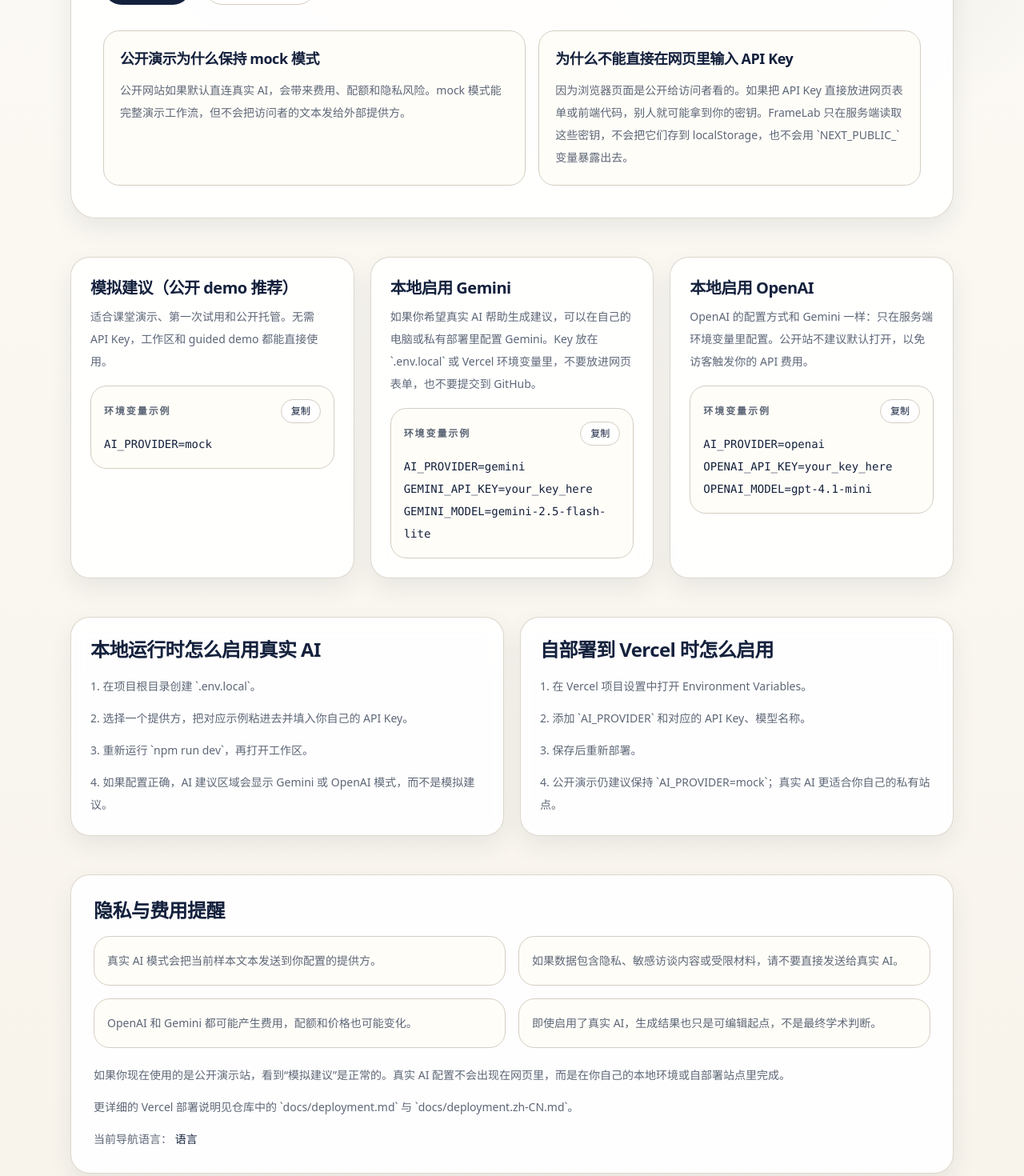
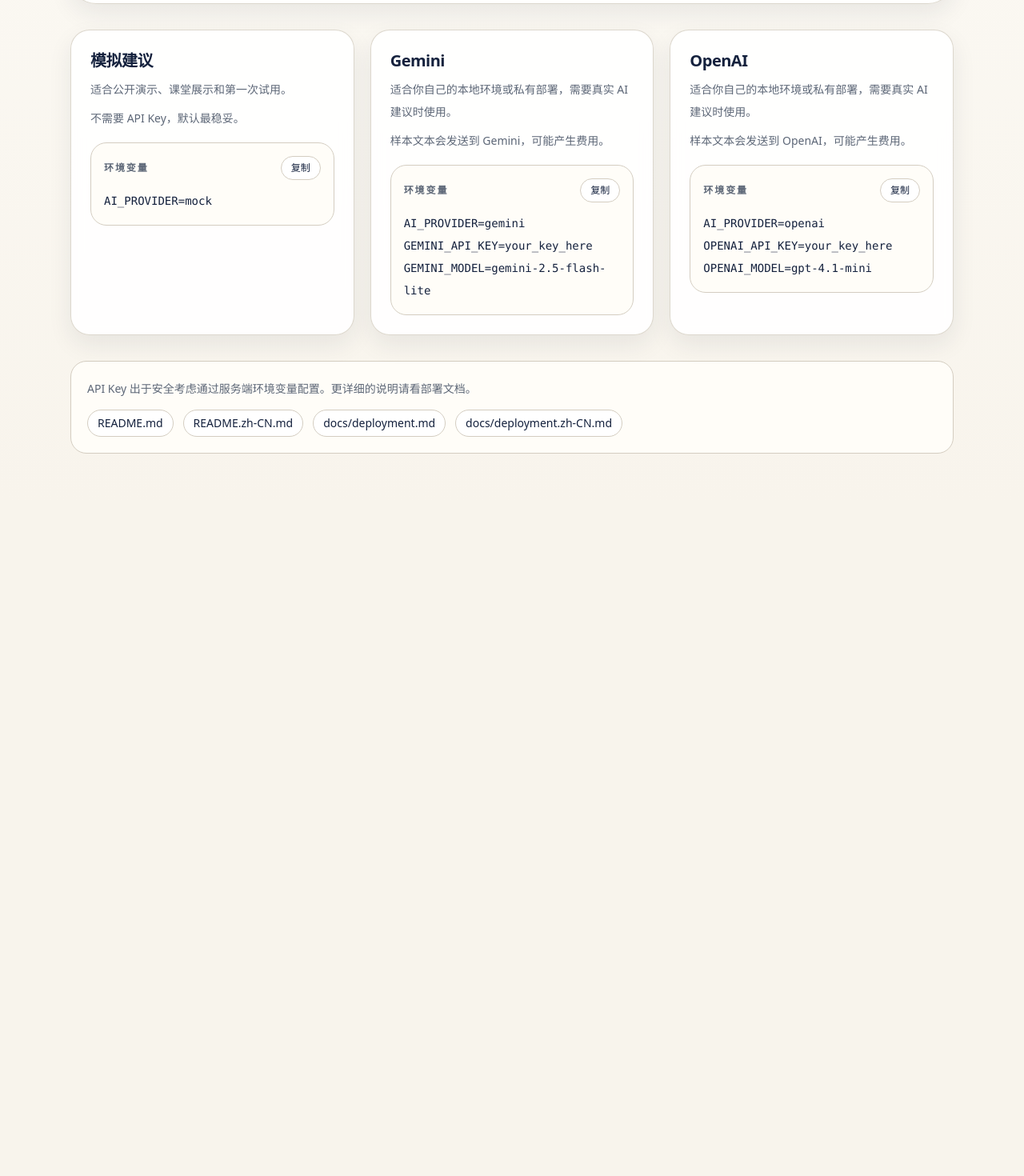
Before and after one commit to yie793379z-prog/framelab-comm, a Next.js app: page /ai-setup in a window 1280 px wide. Shown: the part 400-1870 px from the top of the page at 80% size. After the commit the page ends 1031 px from the top, so only its background shows below. Built offline with nearby package versions, Linux system fonts and the light colour scheme.

Commit message:
refactor: simplify public ai setup UX

```diff
--- a/src/app/page.tsx
+++ b/src/app/page.tsx
@@ -5,10 +5,10 @@
 import { TemplateSummaryCard } from "@/components/shared/template-summary-card";
 import { analysisTemplates } from "@/features/templates/data/templates";
 import { useLanguage } from "@/i18n/context";
-import { publicDemoUrl } from "@/lib/constants/app";
+import { publicDemoUrl, repoGettingStartedEnUrl, repoGettingStartedZhUrl } from "@/lib/constants/app";
 
 export default function HomePage() {
-  const { messages } = useLanguage();
+  const { locale, messages } = useLanguage();
   const quickSteps = [
     messages.landing.quickStep1,
     messages.landing.quickStep2,
@@ -37,6 +37,8 @@
     }
   ];
 
+  const beginnerGuideUrl = locale === "zh-CN" ? repoGettingStartedZhUrl : repoGettingStartedEnUrl;
+
   return (
     <PageShell className="space-y-16 py-16">
       <section className="surface-card grid gap-10 rounded-[2rem] p-8 md:grid-cols-[1.3fr_0.9fr] md:p-12">
@@ -51,27 +53,29 @@
             <p className="max-w-2xl text-lg leading-8 text-muted">
               {messages.landing.description}
             </p>
+            <p className="text-sm font-medium text-ink">
+              {messages.landing.onlineDemo}:{" "}
+              <a href={publicDemoUrl} target="_blank" rel="noreferrer" className="underline-offset-4 hover:underline">
+                {publicDemoUrl}
+              </a>
+            </p>
           </div>
           <div className="flex flex-wrap gap-4">
-            <a href={publicDemoUrl} className="button-secondary" target="_blank" rel="noreferrer">
-              {messages.landing.onlineDemo}
-            </a>
             <Link href="/workspace" className="button-primary">
               {messages.landing.openWorkspace}
-            </Link>
-            <Link href="/ai-setup" className="button-secondary">
-              {messages.landing.configureRealAi}
             </Link>
             <Link href="/demo" className="button-secondary">
               {messages.landing.tryGuidedDemo}
             </Link>
-            <a href="#templates" className="button-secondary">
-              {messages.landing.viewTemplates}
+            <a href={beginnerGuideUrl} className="button-secondary" target="_blank" rel="noreferrer">
+              {messages.landing.beginnerGuide}
             </a>
           </div>
-          <p className="text-sm leading-7 text-muted">{messages.landing.demoNoApiKeys}</p>
           <p className="text-sm leading-7 text-muted">
-            {publicDemoUrl}
+            {messages.landing.demoNoApiKeys}{" "}
+            <Link href="/ai-setup" className="font-medium text-ink underline-offset-4 hover:underline">
+              {messages.landing.configureRealAi}
+            </Link>
           </p>
         </div>
 
--- a/src/features/ai/components/ai-setup-page.tsx
+++ b/src/features/ai/components/ai-setup-page.tsx
@@ -5,30 +5,29 @@
 import { PageShell } from "@/components/layout/page-shell";
 import { useLanguage } from "@/i18n/context";
 import type { Locale } from "@/i18n/types";
+import {
+  repoDeploymentEnUrl,
+  repoDeploymentZhUrl,
+  repoReadmeEnUrl,
+  repoReadmeZhUrl
+} from "@/lib/constants/app";
+
+type SetupCardContent = {
+  title: string;
+  whenToUse: string;
+  note: string;
+  code: string;
+};
 
 type SetupContent = {
-  badge: string;
   title: string;
   description: string;
-  publicDemoTitle: string;
-  publicDemoBody: string;
-  mockTitle: string;
-  mockBody: string;
-  geminiTitle: string;
-  geminiBody: string;
-  openAiTitle: string;
-  openAiBody: string;
-  localTitle: string;
-  localSteps: string[];
-  vercelTitle: string;
-  vercelSteps: string[];
-  browserTitle: string;
-  browserBody: string;
-  privacyTitle: string;
-  privacyNotes: string[];
+  environmentLabel: string;
   copy: string;
   copied: string;
-  environmentLabel: string;
+  cards: SetupCardContent[];
+  docsNote: string;
+  links: Array<{ label: string; href: string }>;
   openWorkspace: string;
   tryDemo: string;
 };
@@ -44,111 +43,93 @@
 function getSetupContent(locale: Locale): SetupContent {
   if (locale === "zh-CN") {
     return {
-      badge: "AI 提供方设置",
-      title: "为什么公开演示默认使用模拟建议？",
+      title: "AI 配置",
       description:
-        "FrameLab 的公开演示站默认保持 mock 模式，这样访问者不用准备 API Key，也不会因为试用而触发真实 AI 费用。如果你想用 Gemini 或 OpenAI，请在本地运行或自部署后，在服务端环境变量里配置自己的 Key。",
-      publicDemoTitle: "公开演示为什么保持 mock 模式",
-      publicDemoBody:
-        "公开网站如果默认直连真实 AI，会带来费用、配额和隐私风险。mock 模式能完整演示工作流，但不会把访问者的文本发给外部提供方。",
-      mockTitle: "模拟建议（公开 demo 推荐）",
-      mockBody: "适合课堂演示、第一次试用和公开托管。无需 API Key，工作区和 guided demo 都能直接使用。",
-      geminiTitle: "本地启用 Gemini",
-      geminiBody: "如果你希望真实 AI 帮助生成建议，可以在自己的电脑或私有部署里配置 Gemini。Key 放在 `.env.local` 或 Vercel 环境变量里，不要放进网页表单，也不要提交到 GitHub。",
-      openAiTitle: "本地启用 OpenAI",
-      openAiBody: "OpenAI 的配置方式和 Gemini 一样：只在服务端环境变量里配置。公开站不建议默认打开，以免访客触发你的 API 费用。",
-      localTitle: "本地运行时怎么启用真实 AI",
-      localSteps: [
-        "1. 在项目根目录创建 `.env.local`。",
-        "2. 选择一个提供方，把对应示例粘进去并填入你自己的 API Key。",
-        "3. 重新运行 `npm run dev`，再打开工作区。",
-        "4. 如果配置正确，AI 建议区域会显示 Gemini 或 OpenAI 模式，而不是模拟建议。"
-      ],
-      vercelTitle: "自部署到 Vercel 时怎么启用",
-      vercelSteps: [
-        "1. 在 Vercel 项目设置中打开 Environment Variables。",
-        "2. 添加 `AI_PROVIDER` 和对应的 API Key、模型名称。",
-        "3. 保存后重新部署。",
-        "4. 公开演示仍建议保持 `AI_PROVIDER=mock`；真实 AI 更适合你自己的私有站点。"
-      ],
-      browserTitle: "为什么不能直接在网页里输入 API Key",
-      browserBody:
-        "因为浏览器页面是公开给访问者看的。如果把 API Key 直接放进网页表单或前端代码，别人就可能拿到你的密钥。FrameLab 只在服务端读取这些密钥，不会把它们存到 localStorage，也不会用 `NEXT_PUBLIC_` 变量暴露出去。",
-      privacyTitle: "隐私与费用提醒",
-      privacyNotes: [
-        "真实 AI 模式会把当前样本文本发送到你配置的提供方。",
-        "如果数据包含隐私、敏感访谈内容或受限材料，请不要直接发送给真实 AI。",
-        "OpenAI 和 Gemini 都可能产生费用，配额和价格也可能变化。",
-        "即使启用了真实 AI，生成结果也只是可编辑起点，不是最终学术判断。"
-      ],
+        "公开演示默认使用模拟建议，不需要 API Key。若要使用真实 AI，请本地运行或自部署后配置你自己的 provider key。",
+      environmentLabel: "环境变量",
       copy: "复制",
       copied: "已复制",
-      environmentLabel: "环境变量示例",
+      cards: [
+        {
+          title: "模拟建议",
+          whenToUse: "适合公开演示、课堂展示和第一次试用。",
+          note: "不需要 API Key，默认最稳妥。",
+          code: mockSnippet
+        },
+        {
+          title: "Gemini",
+          whenToUse: "适合你自己的本地环境或私有部署，需要真实 AI 建议时使用。",
+          note: "样本文本会发送到 Gemini，可能产生费用。",
+          code: geminiSnippet
+        },
+        {
+          title: "OpenAI",
+          whenToUse: "适合你自己的本地环境或私有部署，需要真实 AI 建议时使用。",
+          note: "样本文本会发送到 OpenAI，可能产生费用。",
+          code: openAiSnippet
+        }
+      ],
+      docsNote: "API Key 出于安全考虑通过服务端环境变量配置。更详细的说明请看部署文档。",
+      links: [
+        { label: "README.md", href: repoReadmeEnUrl },
+        { label: "README.zh-CN.md", href: repoReadmeZhUrl },
+        { label: "docs/deployment.md", href: repoDeploymentEnUrl },
+        { label: "docs/deployment.zh-CN.md", href: repoDeploymentZhUrl }
+      ],
       openWorkspace: "打开工作区",
       tryDemo: "查看交互式演示"
     };
   }
 
   return {
-    badge: "AI provider setup",
-    title: "Why does the public demo stay in mock mode?",
+    title: "AI Setup",
     description:
-      "FrameLab’s public demo stays in mock mode by default so visitors can try the workflow without API keys, external provider traffic, or surprise costs. If you want Gemini or OpenAI, configure your own server-side keys in a local or self-hosted deployment.",
-    publicDemoTitle: "Why the public demo uses mock mode",
-    publicDemoBody:
-      "A public site should not spend your provider credits for every visitor, and it should not send visitor text to external AI services by default. Mock mode keeps the workflow usable without those risks.",
-    mockTitle: "Mock suggestions (recommended for public demo)",
-    mockBody: "Best for classroom demos, first-time exploration, and public hosting. No API key is required, and both the workspace and guided demo remain usable.",
-    geminiTitle: "Enable Gemini locally",
-    geminiBody: "If you want real AI suggestions, configure Gemini in your own local or private deployment. Put the key in `.env.local` or Vercel environment variables, never in a web form or GitHub commit.",
-    openAiTitle: "Enable OpenAI locally",
-    openAiBody: "OpenAI works the same way as Gemini: configure it on the server side only. Public sites should usually keep mock mode unless you explicitly want to fund provider usage.",
-    localTitle: "How to enable real AI locally",
-    localSteps: [
-      "1. Create a `.env.local` file in the project root.",
-      "2. Choose one provider example below and replace the placeholder key with your own.",
-      "3. Restart `npm run dev`, then reopen the workspace.",
-      "4. If the setup is correct, the AI panel will show Gemini or OpenAI mode instead of mock mode."
-    ],
-    vercelTitle: "How to enable it on self-hosted Vercel",
-    vercelSteps: [
-      "1. Open your Vercel project settings and go to Environment Variables.",
-      "2. Add `AI_PROVIDER` plus the matching provider key and model.",
-      "3. Save the variables and redeploy.",
-      "4. Public demo deployments should still usually keep `AI_PROVIDER=mock`; real AI is better suited to private deployments."
-    ],
-    browserTitle: "Why API keys are not entered in the public webpage",
-    browserBody:
-      "A browser page is visible to visitors. If API keys are entered or bundled there, they can be exposed. FrameLab reads provider keys only on the server side, does not store them in localStorage, and does not expose them through `NEXT_PUBLIC_` variables.",
-    privacyTitle: "Privacy and cost notes",
-    privacyNotes: [
-      "Real AI mode sends the current sample text to the provider you configured.",
-      "Do not send private, sensitive, or restricted research material to a real AI provider without review.",
-      "OpenAI and Gemini usage may cost money, and pricing or free tiers can change.",
-      "Even in real AI mode, suggestions remain editable starting points rather than final academic judgments."
-    ],
+      "Public demo uses mock suggestions by default and does not need an API key. To use real AI, run locally or self-host and configure your own provider key.",
+    environmentLabel: "Environment",
     copy: "Copy",
     copied: "Copied",
-    environmentLabel: "Environment example",
+    cards: [
+      {
+        title: "Mock mode",
+        whenToUse: "Use this for the public demo, classroom walkthroughs, and first-time trials.",
+        note: "No API key required. Safest default.",
+        code: mockSnippet
+      },
+      {
+        title: "Gemini",
+        whenToUse: "Use this in your own local or private deployment when you want real AI suggestions.",
+        note: "Sample text is sent to Gemini and provider usage may cost money.",
+        code: geminiSnippet
+      },
+      {
+        title: "OpenAI",
+        whenToUse: "Use this in your own local or private deployment when you want real AI suggestions.",
+        note: "Sample text is sent to OpenAI and provider usage may cost money.",
+        code: openAiSnippet
+      }
+    ],
+    docsNote: "API keys are configured through server-side environment variables for safety. See deployment docs for details.",
+    links: [
+      { label: "README.md", href: repoReadmeEnUrl },
+      { label: "README.zh-CN.md", href: repoReadmeZhUrl },
+      { label: "docs/deployment.md", href: repoDeploymentEnUrl },
+      { label: "docs/deployment.zh-CN.md", href: repoDeploymentZhUrl }
+    ],
     openWorkspace: "Open workspace",
     tryDemo: "Try guided demo"
   };
 }
 
-function CopyableSnippet({
-  title,
-  body,
-  code,
+function SetupCard({
+  card,
+  label,
   copyLabel,
-  copiedLabel,
-  label
+  copiedLabel
 }: {
-  title: string;
-  body: string;
-  code: string;
+  card: SetupCardContent;
+  label: string;
   copyLabel: string;
   copiedLabel: string;
-  label: string;
 }) {
   const [copied, setCopied] = useState(false);
 
@@ -163,7 +144,7 @@
 
   async function handleCopy() {
     try {
-      await navigator.clipboard.writeText(code);
+      await navigator.clipboard.writeText(card.code);
       setCopied(true);
     } catch {
       setCopied(false);
@@ -173,8 +154,9 @@
   return (
     <article className="surface-card space-y-4 p-6">
       <div className="space-y-2">
-        <h3 className="text-xl font-semibold tracking-tight text-ink">{title}</h3>
-        <p className="text-sm leading-7 text-muted">{body}</p>
+        <h2 className="text-xl font-semibold tracking-tight text-ink">{card.title}</h2>
+        <p className="text-sm leading-7 text-muted">{card.whenToUse}</p>
+        <p className="text-sm leading-7 text-muted">{card.note}</p>
       </div>
 
       <div className="rounded-[1.25rem] border border-line bg-[#fffdf8] p-4">
@@ -185,7 +167,7 @@
           </button>
         </div>
         <pre className="mt-3 overflow-x-auto whitespace-pre-wrap text-sm leading-7 text-ink">
-          <code>{code}</code>
+          <code>{card.code}</code>
         </pre>
       </div>
     </article>
@@ -193,22 +175,17 @@
 }
 
 export function AiSetupPage() {
-  const { locale, messages } = useLanguage();
+  const { locale } = useLanguage();
   const content = getSetupContent(locale);
 
   return (
-    <PageShell className="space-y-12 py-14 md:py-16">
-      <section className="surface-card space-y-8 rounded-[2rem] p-8 md:p-10">
-        <div className="space-y-4">
-          <div className="inline-flex rounded-full border border-accent/20 bg-accent/10 px-3 py-1 text-sm font-medium text-accent">
-            {content.badge}
-          </div>
+    <PageShell className="space-y-8 py-14 md:py-16">
+      <section className="surface-card space-y-5 rounded-[2rem] p-8 md:p-10">
         <div className="space-y-3">
-            <h1 className="max-w-4xl text-4xl font-semibold tracking-tight text-ink md:text-[3rem]">
-              {content.title}
-            </h1>
+          <h1 className="text-4xl font-semibold tracking-tight text-ink md:text-[3rem]">{content.title}</h1>
           <p className="max-w-3xl text-base leading-8 text-muted">{content.description}</p>
         </div>
+
         <div className="flex flex-wrap gap-4">
           <Link href="/workspace" className="button-primary">
             {content.openWorkspace}
@@ -217,92 +194,35 @@
             {content.tryDemo}
           </Link>
         </div>
-        </div>
-
-        <div className="grid gap-4 lg:grid-cols-[1.05fr_0.95fr]">
-          <div className="surface-panel p-5">
-            <h2 className="text-lg font-semibold tracking-tight text-ink">{content.publicDemoTitle}</h2>
-            <p className="mt-3 text-sm leading-7 text-muted">{content.publicDemoBody}</p>
-          </div>
-          <div className="surface-panel p-5">
-            <h2 className="text-lg font-semibold tracking-tight text-ink">{content.browserTitle}</h2>
-            <p className="mt-3 text-sm leading-7 text-muted">{content.browserBody}</p>
-          </div>
-        </div>
       </section>
 
       <section className="grid gap-5 xl:grid-cols-3">
-        <CopyableSnippet
-          title={content.mockTitle}
-          body={content.mockBody}
-          code={mockSnippet}
+        {content.cards.map((card) => (
+          <SetupCard
+            key={card.title}
+            card={card}
+            label={content.environmentLabel}
             copyLabel={content.copy}
             copiedLabel={content.copied}
-          label={content.environmentLabel}
           />
-        <CopyableSnippet
-          title={content.geminiTitle}
-          body={content.geminiBody}
-          code={geminiSnippet}
-          copyLabel={content.copy}
-          copiedLabel={content.copied}
-          label={content.environmentLabel}
-        />
-        <CopyableSnippet
-          title={content.openAiTitle}
-          body={content.openAiBody}
-          code={openAiSnippet}
-          copyLabel={content.copy}
-          copiedLabel={content.copied}
-          label={content.environmentLabel}
-        />
+        ))}
       </section>
 
-      <section className="grid gap-5 lg:grid-cols-2">
-        <article className="surface-card p-6">
-          <h2 className="text-2xl font-semibold tracking-tight text-ink">{content.localTitle}</h2>
-          <ol className="mt-4 space-y-3 text-sm leading-7 text-muted">
-            {content.localSteps.map((step) => (
-              <li key={step}>{step}</li>
+      <section className="surface-panel space-y-3 p-5">
+        <p className="text-sm leading-7 text-muted">{content.docsNote}</p>
+        <div className="flex flex-wrap gap-3 text-sm">
+          {content.links.map((item) => (
+            <a
+              key={item.href}
+              href={item.href}
+              target="_blank"
+              rel="noreferrer"
+              className="inline-flex rounded-full border border-line bg-white px-3 py-1.5 text-ink transition hover:border-ink/25 hover:bg-[#fffdf8]"
+            >
+              {item.label}
+            </a>
           ))}
-          </ol>
-        </article>
-
-        <article className="surface-card p-6">
-          <h2 className="text-2xl font-semibold tracking-tight text-ink">{content.vercelTitle}</h2>
-          <ol className="mt-4 space-y-3 text-sm leading-7 text-muted">
-            {content.vercelSteps.map((step) => (
-              <li key={step}>{step}</li>
-            ))}
-          </ol>
-        </article>
-      </section>
-
-      <section className="surface-card p-6 md:p-7">
-        <h2 className="text-2xl font-semibold tracking-tight text-ink">{content.privacyTitle}</h2>
-        <ul className="mt-4 grid gap-4 md:grid-cols-2">
-          {content.privacyNotes.map((note) => (
-            <li key={note} className="surface-panel p-4 text-sm leading-7 text-muted">
-              {note}
-            </li>
-          ))}
-        </ul>
-        <p className="mt-5 text-sm leading-7 text-muted">
-          {locale === "zh-CN"
-            ? "如果你现在使用的是公开演示站，看到“模拟建议”是正常的。真实 AI 配置不会出现在网页里，而是在你自己的本地环境或自部署站点里完成。"
-            : "If you are on the public demo, seeing mock suggestions is expected. Real AI setup happens in your own local or self-hosted environment, not inside the public webpage."}
-        </p>
-        <p className="mt-3 text-sm leading-7 text-muted">
-          {locale === "zh-CN"
-            ? "更详细的 Vercel 部署说明见仓库中的 `docs/deployment.md` 与 `docs/deployment.zh-CN.md`。"
-            : "For fuller Vercel deployment notes, see `docs/deployment.md` and `docs/deployment.zh-CN.md` in the repository."}
-        </p>
-        <p className="mt-3 text-sm leading-7 text-muted">
-          {locale === "zh-CN"
-            ? "当前导航语言："
-            : "Current interface language:"}{" "}
-          <span className="font-medium text-ink">{messages.nav.languageLabel}</span>
-        </p>
+        </div>
       </section>
     </PageShell>
   );
```
Also changed, not shown: src/features/coding/components/workspace-flow.tsx (+3 -4 lines), src/i18n/dictionary.ts (+8 -9 lines), src/lib/constants/app.ts (+7 -0 lines). Lines whose indentation alone changed are shown as unchanged.
